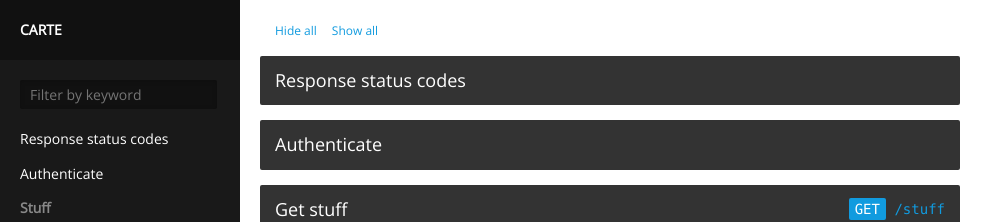
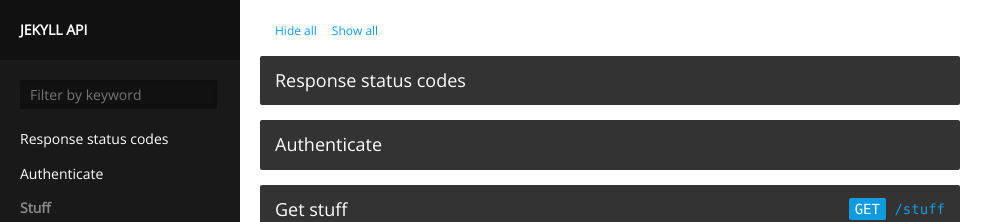
Before and after one commit to ivancheban/jekyll-api, a Jekyll site: the page built from index.html, in a window 1280 px wide. Shown: the top 222 px of the page, without its empty margins (0-1005 px from the left). Built offline with Jekyll 4.4.1, drawn with Linux system fonts in a browser that asks for light colours.

Commit message:
installed bundle

```diff
--- /dev/null
+++ b/Gemfile
@@ -0,0 +1,3 @@
+source "https://rubygems.org"
+
+gem "jekyll"
--- a/_config.yml
+++ b/_config.yml
@@ -3,4 +3,4 @@ exclude: ['README.markdown']
 permalink: ':title'
 highlighter: pygments
 safe: false
-title: 'Carte'
+title: 'Jekyll API'
```
Also changed, not shown: Gemfile.lock (added).
